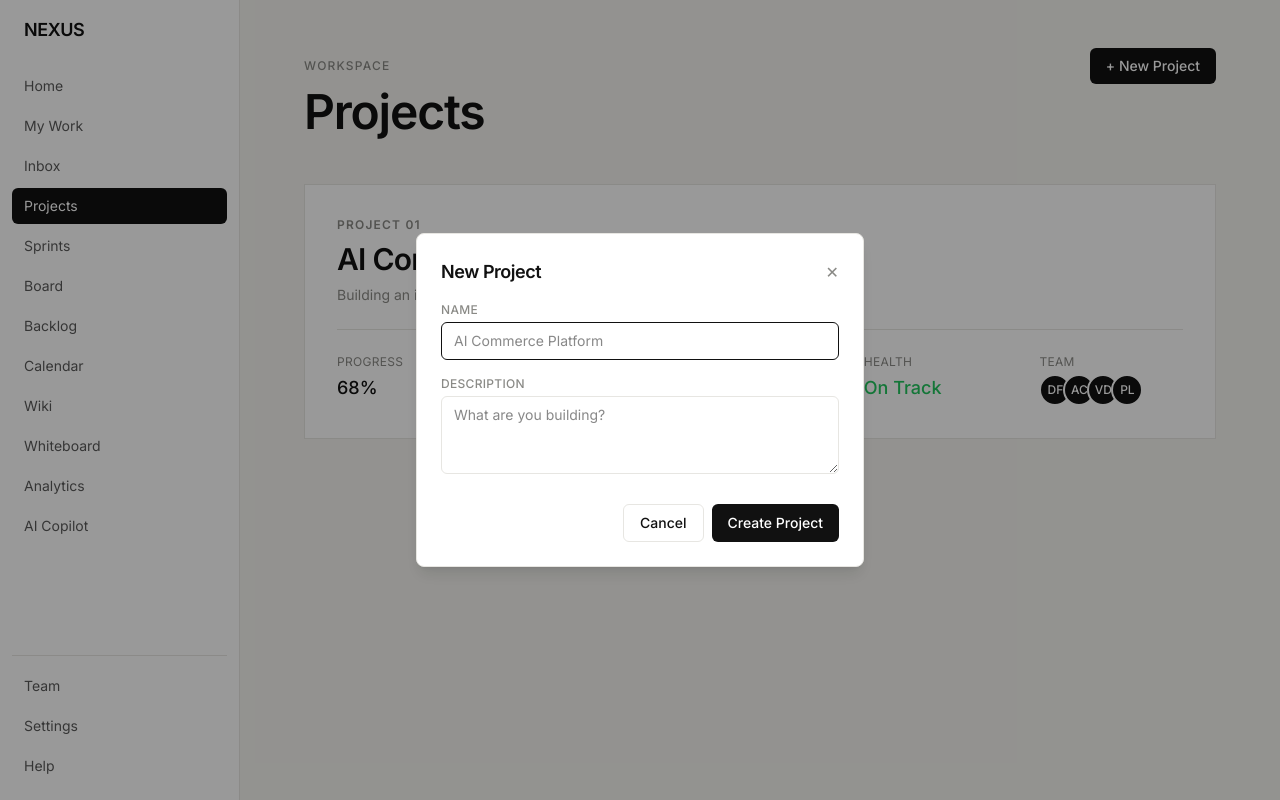
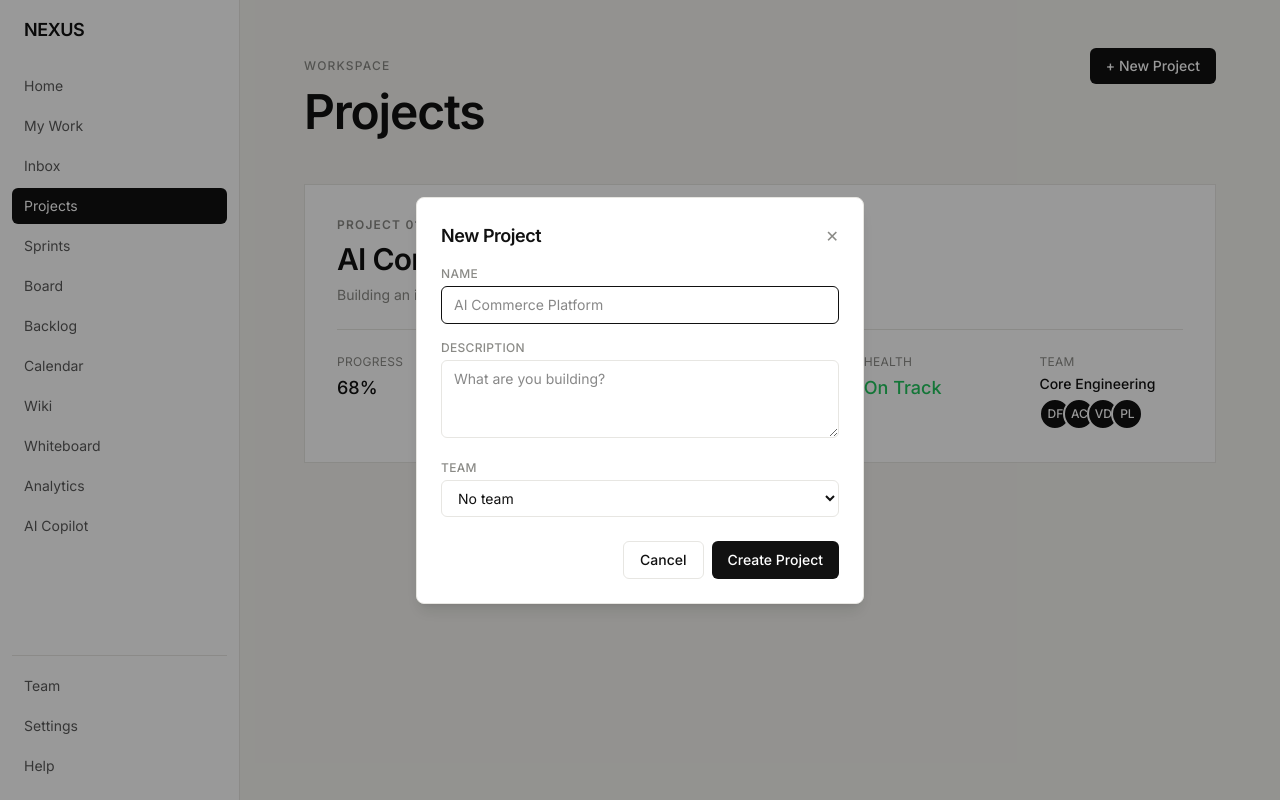
Before and after one commit to ferhennn/lexus, a React (Vite) app in the folder frontend/: page /projects in a window 1280 px wide. Both pictures are taken after a click on the button "+ New Project". Built offline with nearby package versions, Linux system fonts and the light colour scheme.

Commit message:
feat(frontend): assign team when creating a project, show team on Projects page

```diff
--- a/frontend/src/components/project/NewProjectModal.tsx
+++ b/frontend/src/components/project/NewProjectModal.tsx
@@ -4,15 +4,23 @@ import { useAppStore } from '../../store/useAppStore'
 
 export function NewProjectModal({ open, onClose }: { open: boolean; onClose: () => void }) {
   const addProject = useAppStore((s) => s.addProject)
+  const assignProjectToTeam = useAppStore((s) => s.assignProjectToTeam)
+  const teams = useAppStore((s) => s.teams)
+
   const [name, setName] = useState('')
   const [description, setDescription] = useState('')
+  const [teamId, setTeamId] = useState('')
 
   function handleSubmit(e: React.FormEvent) {
     e.preventDefault()
     if (!name.trim()) return
-    addProject({ name: name.trim(), description: description.trim() })
+    const project = addProject({ name: name.trim(), description: description.trim() })
+    if (teamId) {
+      assignProjectToTeam(teamId, project.id)
+    }
     setName('')
     setDescription('')
+    setTeamId('')
     onClose()
   }
 
@@ -43,6 +51,23 @@ export function NewProjectModal({ open, onClose }: { open: boolean; onClose: ()
             placeholder="What are you building?"
           />
         </div>
+        <div>
+          <label className="mb-1 block text-xs font-medium uppercase tracking-wide text-mute">
+            Team
+          </label>
+          <select
+            value={teamId}
+            onChange={(e) => setTeamId(e.target.value)}
+            className="w-full rounded-md border border-line px-3 py-2 text-sm outline-none focus:border-ink"
+          >
+            <option value="">No team</option>
+            {teams.map((t) => (
+              <option key={t.id} value={t.id}>
+                {t.name}
+              </option>
+            ))}
+          </select>
+        </div>
         <div className="mt-2 flex justify-end gap-2">
           <button
             type="button"
--- a/frontend/src/pages/Projects.tsx
+++ b/frontend/src/pages/Projects.tsx
@@ -1,5 +1,5 @@
 import { useState } from 'react'
-import { members } from '../lib/mockData'
+import { memberById } from '../lib/mockData'
 import { useAppStore } from '../store/useAppStore'
 import { NewProjectModal } from '../components/project/NewProjectModal'
 
@@ -17,6 +17,7 @@ const healthLabel: Record<string, string> = {
 
 export function Projects() {
   const projects = useAppStore((s) => s.projects)
+  const teams = useAppStore((s) => s.teams)
   const [modalOpen, setModalOpen] = useState(false)
 
   return (
@@ -35,7 +36,11 @@ export function Projects() {
       <h1 className="text-5xl font-semibold tracking-tight text-ink">Projects</h1>
 
       <div className="mt-12 flex flex-col gap-6">
-        {projects.map((project, i) => (
+        {projects.map((project, i) => {
+          const team = teams.find((t) => t.projectIds.includes(project.id))
+          const teamMembers = team ? team.memberIds.map(memberById).filter(Boolean) : []
+
+          return (
           <div key={project.id} className="border border-line bg-white p-8">
             <div className="text-xs font-semibold uppercase tracking-widest text-mute">
               Project {String(i + 1).padStart(2, '0')}
@@ -68,8 +73,12 @@ export function Projects() {
               </div>
               <div>
                 <div className="mb-1 text-xs uppercase tracking-wide text-mute">Team</div>
-                <div className="flex -space-x-2">
-                  {members.slice(0, 4).map((m) => (
+                {team ? (
+                  <>
+                    <div className="text-sm font-medium">{team.name}</div>
+                    <div className="mt-1 flex -space-x-2">
+                      {teamMembers.map((m) =>
+                        m ? (
                           <div
                             key={m.id}
                             title={m.name}
@@ -77,12 +86,18 @@ export function Projects() {
                           >
                             {m.initials}
                           </div>
-                  ))}
+                        ) : null,
+                      )}
+                    </div>
+                  </>
+                ) : (
+                  <div className="text-sm text-mute">Unassigned</div>
+                )}
               </div>
             </div>
           </div>
-          </div>
-        ))}
+          )
+        })}
       </div>
 
       <NewProjectModal open={modalOpen} onClose={() => setModalOpen(false)} />
```
Lines whose indentation alone changed are shown as unchanged.
